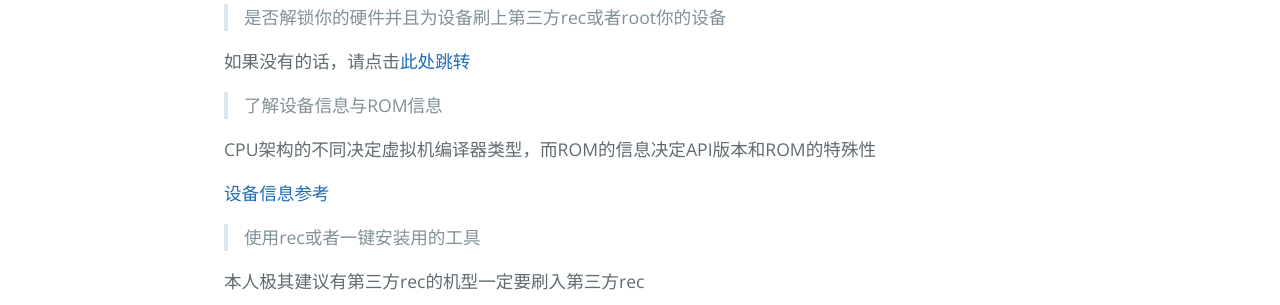
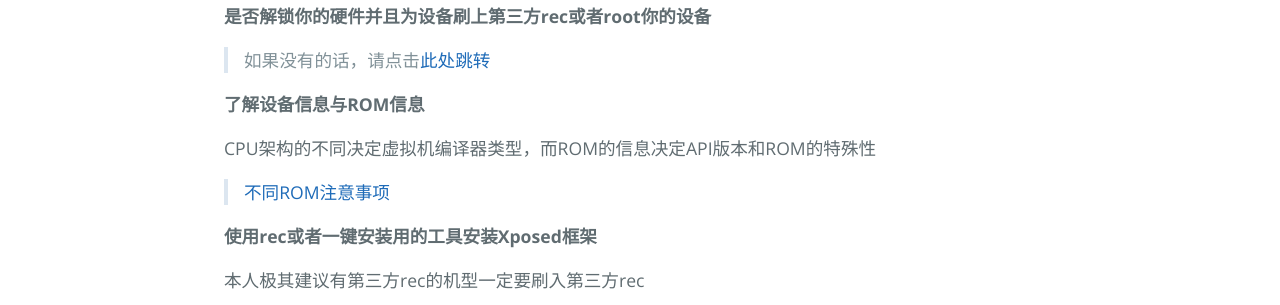
Before and after one commit to XueKirby/doubleha.github.io, a plain HTML site: page index.html in a window 1280 px wide. Shown: the part 715-1020 px from the top of the page. Drawn offline with nearby package versions, Linux system fonts and the light colour scheme; grey boxes are pictures that could not be loaded.

Commit message:
Update index.html

```diff
--- a/index.html
+++ b/index.html
@@ -19,38 +19,38 @@
     <section class="main-content">
       <p>博客为支援喜爱xposed框架的朋友而做</p>
 
+<p>Xposed框架官方网站</p>
+
 <blockquote>
-<p>Xposed框架官方网站</p>
+<p><strong><a href="http://repo.xposed.info">上车吧</a></strong></p>
 </blockquote>
 
-<p><strong><a href="http://repo.xposed.info">上车吧</a></strong></p>
+<p>Xposed框架 xda介绍页</p>
 
 <blockquote>
-<p>Xposed框架 xda介绍页</p>
+<p><strong><a href="http://forum.xda-developers.com/showthread.php?t=3034811">xda-developers</a></strong></p>
 </blockquote>
-
-<p><strong><a href="http://forum.xda-developers.com/showthread.php?t=3034811">xda-developers</a></strong></p>
 
 <h1>下面就开始介绍如何安装xposed框架</h1>
 
-<blockquote>
-<p>是否解锁你的硬件并且为设备刷上第三方rec或者root你的设备</p>
-</blockquote>
-<p>如果没有的话，请点击<a href="http://blog.xposed.cf/root">此处跳转</a></p>
+<strong><p>是否解锁你的硬件并且为设备刷上第三方rec或者root你的设备</p></strong>
 
 <blockquote>
-<p>了解设备信息与ROM信息</p>
+<p>如果没有的话，请点击<a href="http://blog.xposed.cf/root">此处跳转</a></p>
 </blockquote>
+
+<strong><p>了解设备信息与ROM信息</p></strong>
 <p>CPU架构的不同决定虚拟机编译器类型，而ROM的信息决定API版本和ROM的特殊性</p>
-<p><a href="http://blog.xposed.cf/information">设备信息参考</a></p>
 
 <blockquote>
-<p>使用rec或者一键安装用的工具</p>
+<p><a href="http://blog.xposed.cf/information">不同ROM注意事项</a></p>
 </blockquote>
+
+<strong><p>使用rec或者一键安装用的工具安装Xposed框架</p></strong>
 
 <p>本人极其建议有第三方rec的机型一定要刷入第三方rec</p>
 
-<p><img src="https://raw.githubusercontent.com/doubleha/blog.doubleha.github.io/master/images/rec.png  alt=recovery"></p>
+<p><img src="https://github.com/doubleha/blog.doubleha.github.io/raw/master/images/rec.png"  alt=recovery></p>
 “
 
       <footer class="site-footer">
```
